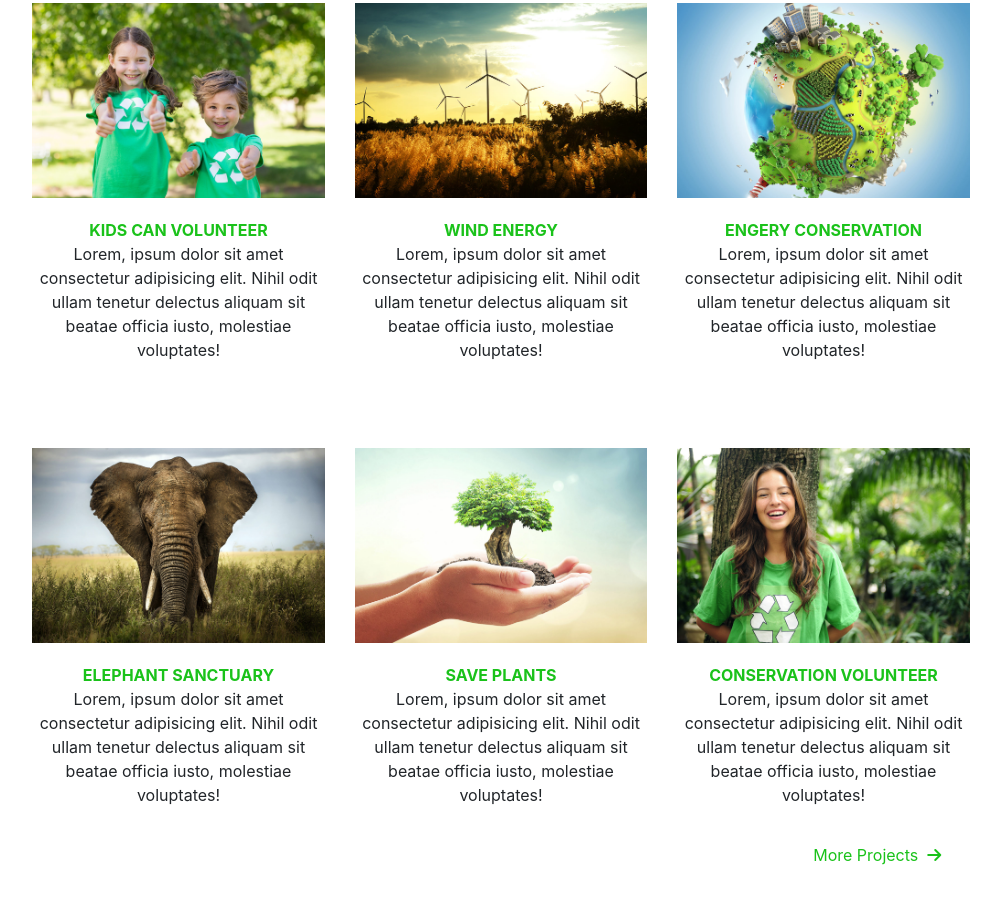
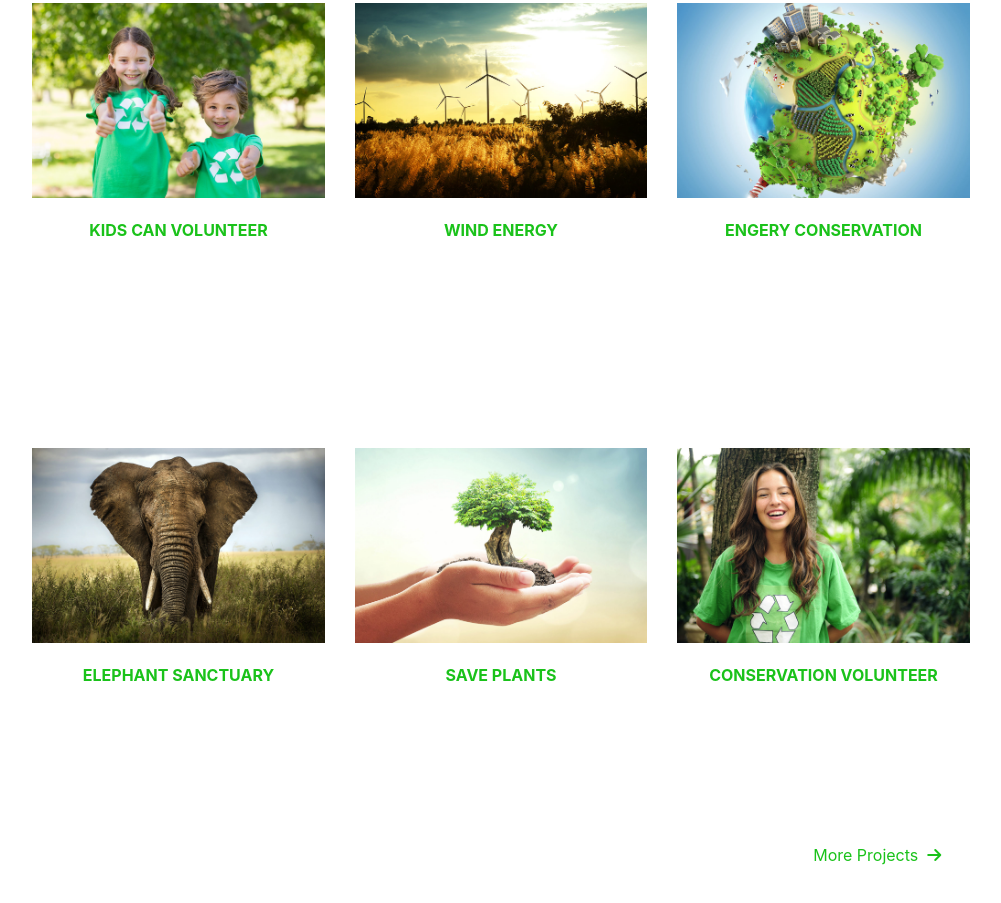
Before and after one commit to chauquocviet1012/cqv1012, a plain HTML site: page index.html in a window 1280 px wide. Shown: the part 1726-2629 px from the top of the page, without its empty margins (139-1140 px from the left). Drawn offline with nearby package versions, Linux system fonts and the light colour scheme.

Commit message:
Update index.html

```diff
--- a/index.html
+++ b/index.html
@@ -152,51 +152,51 @@
                 <div class="text-center"><button type="button" class="btn btn-primary btn-lg hvr-shutter-in-horizontal">Donate now!</button></div>
             </section>
             <!-----Section Portfolio----->
-            <section id="portfolio">
+           <section id="portfolio">
               <div class="text-center" style="margin-bottom: 50px;"><p class="text0" style="color: rgb(27, 223, 174);;">Save The World!</p></div>
               <div class="row">
-                <div class="col-md-3 offset-md-1_5 bg-white">
+                <div class="col-md-3 offset-md-1_5 bg-transparent">
                   <a href="images/portfolio1.jpg"  data-lightbox="image-1"><img src="images/portfolio1.jpg" alt="" class="img-res wow fadeInDown zoom-eft" data-wow-delay="0.2s"></a>
                   <div class="text-center mgt20">
                     <a href="#" class=" s2_txt1 text-center">KIDS CAN VOLUNTEER</a>
-                    <p>Lorem, ipsum dolor sit amet consectetur adipisicing elit. Nihil odit ullam tenetur delectus aliquam sit beatae officia iusto, molestiae voluptates!</p>
+                    <p style="color: white;">Lorem, ipsum dolor sit amet consectetur adipisicing elit. Nihil odit ullam tenetur delectus aliquam sit beatae officia iusto, molestiae voluptates!</p>
                   </div>
                 </div>
-                <div class="col-md-3 bg-white">
+                <div class="col-md-3 bg-bg-transparent">
                   <a href="images/portfolio2.jpg"  data-lightbox="image-1"><img src="images/portfolio2.jpg" alt="" class="img-res wow fadeInDown zoom-eft" data-wow-delay="0.2s"></a>
                   <div class="text-center mgt20">
                     <a href="#" class=" s2_txt1 text-center">WIND ENERGY</a>
-                    <p>Lorem, ipsum dolor sit amet consectetur adipisicing elit. Nihil odit ullam tenetur delectus aliquam sit beatae officia iusto, molestiae voluptates!</p>
+                    <p style="color: white;">Lorem, ipsum dolor sit amet consectetur adipisicing elit. Nihil odit ullam tenetur delectus aliquam sit beatae officia iusto, molestiae voluptates!</p>
                   </div>
                 </div>
-                <div class="col-md-3 bg-white">
+                <div class="col-md-3 bg-bg-transparent">
                   <a href="images/portfolio5.jpg"  data-lightbox="image-1"><img src="images/portfolio5.jpg" alt="" class="img-res wow fadeInDown zoom-eft" data-wow-delay="0.2s"></a>
                   <div class="text-center mgt20">
                     <a href="#" class=" s2_txt1 text-center">ENGERY CONSERVATION</a>
-                    <p>Lorem, ipsum dolor sit amet consectetur adipisicing elit. Nihil odit ullam tenetur delectus aliquam sit beatae officia iusto, molestiae voluptates!</p>
+                    <p style="color: white;">Lorem, ipsum dolor sit amet consectetur adipisicing elit. Nihil odit ullam tenetur delectus aliquam sit beatae officia iusto, molestiae voluptates!</p>
                   </div>
                 </div>
               </div>
               <div class="row" style="margin-top: 70px;">
-                <div class="col-md-3 offset-md-1_5 bg-white">
+                <div class="col-md-3 offset-md-1_5 bg-transparent">
                   <a href="images/portfolio4.jpg"  data-lightbox="image-1"><img src="images/portfolio4.jpg" alt="" class="img-res wow fadeInUp zoom-eft" data-wow-delay="0.2s"></a>
                   <div class="text-center mgt20">
                     <a href="#" class=" s2_txt1 text-center">ELEPHANT SANCTUARY</a>
-                    <p>Lorem, ipsum dolor sit amet consectetur adipisicing elit. Nihil odit ullam tenetur delectus aliquam sit beatae officia iusto, molestiae voluptates!</p>
+                    <p style="color: white;">Lorem, ipsum dolor sit amet consectetur adipisicing elit. Nihil odit ullam tenetur delectus aliquam sit beatae officia iusto, molestiae voluptates!</p>
                   </div>
                 </div>
-                <div class="col-md-3 bg-white">
+                <div class="col-md-3 bg-bg-transparent">
                   <a href="images/portfolio6.jpg"  data-lightbox="image-1"><img src="images/portfolio6.jpg" alt="" class="img-res wow fadeInUp zoom-eft" data-wow-delay="0.2s"></a>
                   <div class="text-center mgt20">
                     <a href="#" class=" s2_txt1 text-center">SAVE PLANTS</a>
-                    <p>Lorem, ipsum dolor sit amet consectetur adipisicing elit. Nihil odit ullam tenetur delectus aliquam sit beatae officia iusto, molestiae voluptates!</p>
+                    <p style="color: white;">Lorem, ipsum dolor sit amet consectetur adipisicing elit. Nihil odit ullam tenetur delectus aliquam sit beatae officia iusto, molestiae voluptates!</p>
                   </div>
                 </div>
-                <div class="col-md-3 bg-white">
+                <div class="col-md-3 bg-bg-transparent">
                   <a href="images/portfolio7.jpg"  data-lightbox="image-1"><img src="images/portfolio7.jpg" alt="" class="img-res wow fadeInUp zoom-eft" data-wow-delay="0.2s"></a>
                   <div class="text-center mgt20">
                     <a href="#" class=" s2_txt1 text-center">CONSERVATION VOLUNTEER</a>
-                    <p>Lorem, ipsum dolor sit amet consectetur adipisicing elit. Nihil odit ullam tenetur delectus aliquam sit beatae officia iusto, molestiae voluptates!</p>
+                    <p style="color: white;">Lorem, ipsum dolor sit amet consectetur adipisicing elit. Nihil odit ullam tenetur delectus aliquam sit beatae officia iusto, molestiae voluptates!</p>
                   </div>
                 </div>
               </div>
```
